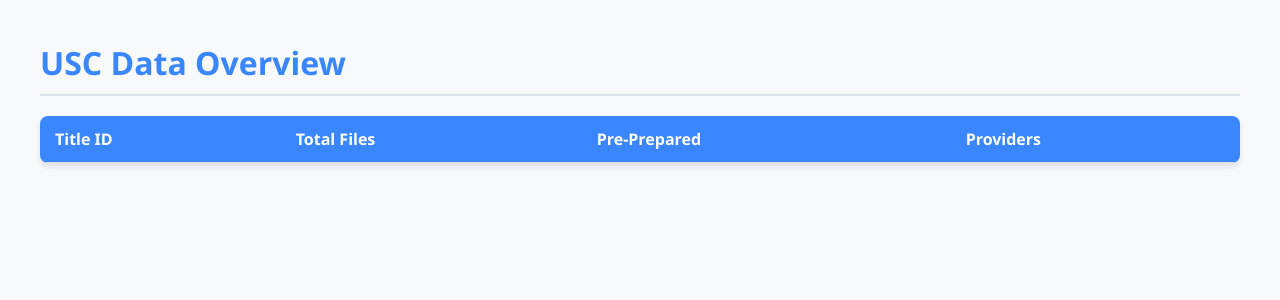
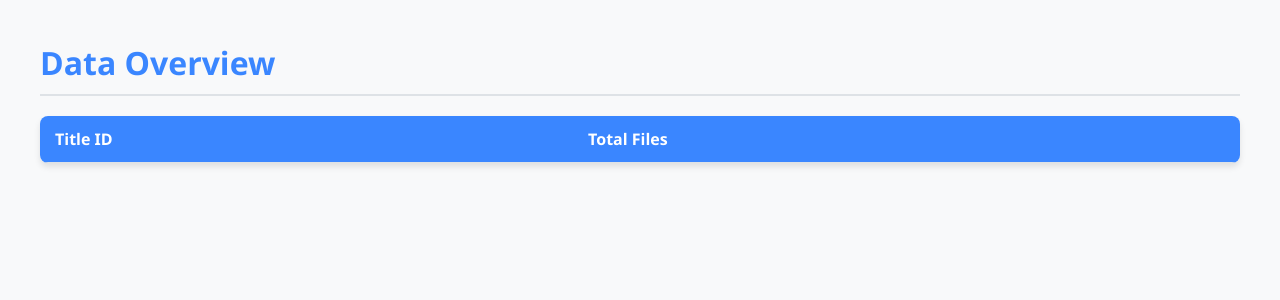
Before and after one commit to starlinglab/car-content-locator, a PHP site: page /index.php in a window 1280 px wide. Shown: the top 300 px of the page. Run offline with PHP 8.4, Linux system fonts and the light colour scheme; data that the repository does not hold is empty; a stand-in replaces the project's code that opens the database connection.

Commit message:
Updated naming

```diff
--- a/show_collection.php
+++ b/show_collection.php
@@ -73,7 +73,7 @@ while ($row = $result2->fetch_assoc()) {
 <head>
     <meta charset="UTF-8">
     <meta name="viewport" content="width=device-width, initial-scale=1.0">
-    <title>USC Data Overview</title>
+    <title>Data Overview</title>
     <style>
         :root {
             --primary-color: #3a86ff;
@@ -165,15 +165,13 @@ while ($row = $result2->fetch_assoc()) {
 </head>
 <body>
     <div class="container">
-        <h1>USC Data Overview</h1>
+        <h1>Data Overview</h1>
 
         <table>
             <thead>
                 <tr>
                     <th>Title ID</th>
                     <th>Total Files</th>
-                    <th>Pre-Prepared</th>
-                    <th>Providers</th>
                 </tr>
             </thead>
             <tbody>
@@ -189,9 +187,7 @@ while ($row = $result2->fetch_assoc()) {
 
                 echo "<tr>";
                 echo "<td><a href='show_collection_files.php?collection={$titleId}'>{$titleId}</a></td>";
-                echo "<td>{$totalCount}</td>";
                 echo "<td>{$preparedCount}</td>";
-                echo "<td><span class='no-data'>View details</span></td>";
                 // To enable provider badges, uncomment and replace the above line:
                 /*
                 echo "<td>";
```
